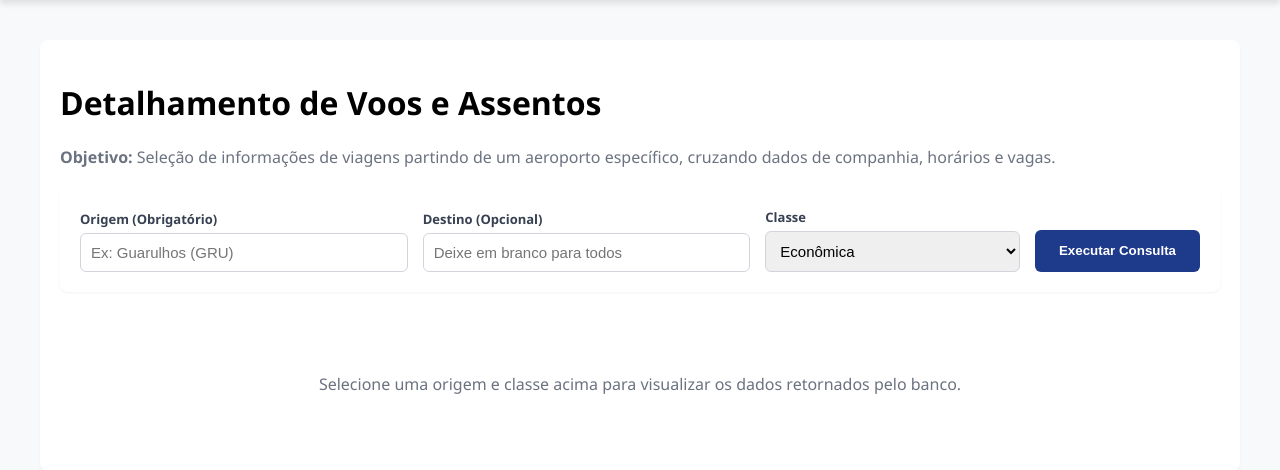
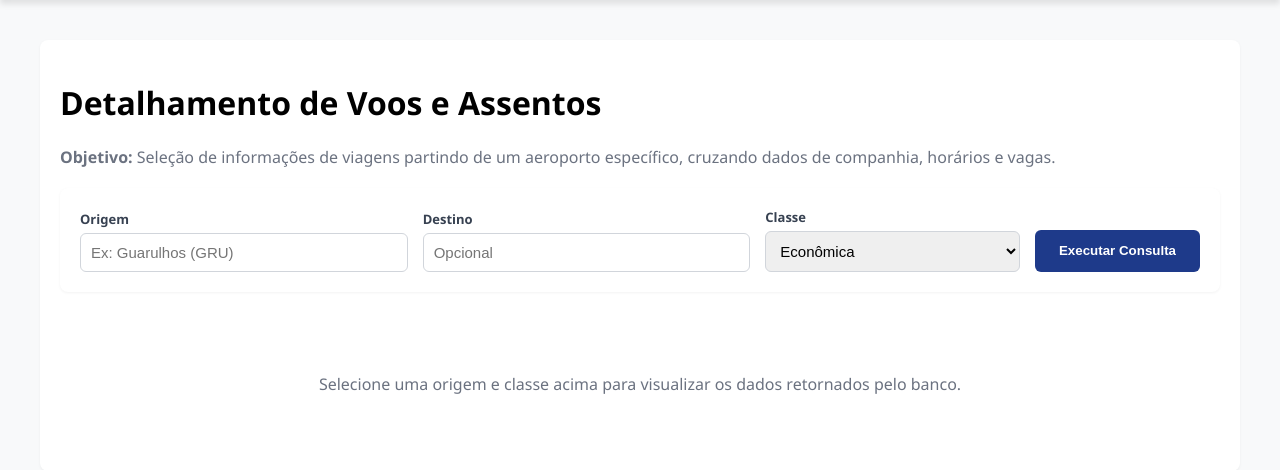
Before and after one commit to DerickSchereder/Projeto-Final-Banco-de-dados, a Flask app: page /voos in a window 1280 px wide. Shown: the part 69-539 px from the top of the page. Run offline with Flask 3, Linux system fonts and the light colour scheme; data that the repository does not hold is empty; some libraries are stand-ins or nearby versions.

Commit message:
pequenos ajustes

```diff
--- a/app.py
+++ b/app.py
@@ -127,12 +127,11 @@ def voos():
 
     if request.method == 'POST':
         origem = request.form.get('origem')
-        destino = request.form.get('destino') # Agora é opcional
+        destino = request.form.get('destino') # opcional
         classe = request.form.get('classe')
 
         origem_iata = origem[:3].upper()
 
-        # A consulta base exigida pelo professor
         query = """
             SELECT
                 vd.id_rota_viagem AS "Código Viagem",
@@ -160,16 +159,14 @@ def voos():
         # Parâmetros base
         params = [origem_iata, classe]
 
-        # Se o usuário preencheu o destino, nós injetamos o filtro na query!
+        # Se o usuário preencheu o destino, o filtro é injetado na query
         if destino:
             destino_iata = destino[:3].upper()
             query += " AND vd.destino = %s"
             params.append(destino_iata)
 
-        # Adiciona a ordenação no final
         query += " ORDER BY ccv.tarifa ASC;"
 
-        # Executa a query com 2 ou 3 parâmetros dinamicamente
         cursor.execute(query, tuple(params))
         resultados_voos = cursor.fetchall()
 
--- a/templates/faturamento_por_pagamento.html
+++ b/templates/faturamento_por_pagamento.html
@@ -3,7 +3,7 @@
 {% block title %}Relatório - Faturamento por Forma de Pagamento{% endblock %}
 
 {% block extra_css %}
-<!-- Importa apenas o CSS base, que agora já contém a classe de dinheiro -->
+
 <link rel="stylesheet" href="{{ url_for('static', filename='css/base_tabela.css') }}">
 {% endblock %}
 
@@ -25,11 +25,11 @@
         <tbody>
             {% for linha in dados %}
             <tr>
-                <!-- Letra maiúscula na primeira letra da forma de pagamento para ficar mais bonito na tela -->
+
                 <td style="text-transform: capitalize;">{{ linha[0] }}</td>
                 <td>{{ linha[1] }}</td> <!-- qtd_pedidos -->
 
-                <!-- Aqui usamos a classe que você moveu para o base_tabela.css -->
+
                 <td class="valor-investido">R$ {{ "%.2f"|format(linha[2]) }}</td>
             </tr>
             {% else %}
--- a/templates/hoteis_por_cidade.html
+++ b/templates/hoteis_por_cidade.html
@@ -13,7 +13,7 @@
         <strong>Objetivo:</strong> Exibir o nome de cada cidade de destino, o estado e a quantidade total de hotéis cadastrados nela, ordenados de forma decrescente.
     </p>
 
-    <!-- Tabela usando as suas classes CSS padronizadas -->
+
     <table class="tabela-relatorio">
         <thead>
             <tr>
--- a/templates/investimento_clientes_antes_2000.html
+++ b/templates/investimento_clientes_antes_2000.html
@@ -3,9 +3,9 @@
 {% block title %}Relatório - Investimento de Clientes Clássicos{% endblock %}
 
 {% block extra_css %}
-<!-- Importa o seu CSS base para tabelas -->
+
 <link rel="stylesheet" href="{{ url_for('static', filename='css/base_tabela.css') }}">
-<!-- Importa o CSS específico desta tela para destacar o dinheiro -->
+
 <link rel="stylesheet" href="{{ url_for('static', filename='css/investimento_clientes_antes_2000.css') }}">
 {% endblock %}
 
--- a/templates/voos.html
+++ b/templates/voos.html
@@ -3,7 +3,7 @@
 {% block title %}Consulta - Detalhamento de Voos{% endblock %}
 
 {% block extra_css %}
-<!-- Reaproveitamos o seu CSS base para tabelas -->
+
 <link rel="stylesheet" href="{{ url_for('static', filename='css/base_tabela.css') }}">
 <style>
     .search-vitrine {
@@ -52,7 +52,7 @@
 {% endblock %}
 
 {% block content %}
-<div class="relatorio-container" style="max-width: 1200px;"> <!-- Deixei mais largo por ter muitas colunas -->
+<div class="relatorio-container" style="max-width: 1200px;">
     <h1>Detalhamento de Voos e Assentos</h1>
     <p style="color: #6b7280; margin-bottom: 20px;">
         <strong>Objetivo:</strong> Seleção de informações de viagens partindo de um aeroporto específico, cruzando dados de companhia, horários e vagas.
@@ -62,14 +62,13 @@
     <div class="search-vitrine">
         <form method="POST" action="/voos">
             <div class="input-group">
-                <label>Origem (Obrigatório)</label>
-                <input type="text" name="origem" list="lista-aeroportos" placeholder="Ex: Guarulhos (GRU)" required>
+                <label>Origem </label>
+                <input type="text" name="origem" list="lista-aeroportos" placeholder="Ex: Guarulhos (GRU)" required readonly onclick="this.removeAttribute('readonly')">
             </div>
 
             <div class="input-group">
-                <label>Destino (Opcional)</label>
-                <!-- Tirei o 'required' para funcionar o esquema de consulta flexível -->
-                <input type="text" name="destino" list="lista-aeroportos" placeholder="Deixe em branco para todos">
+                <label>Destino </label>
+                <input type="text" name="destino" list="lista-aeroportos" placeholder="Opcional" readonly onclick="this.removeAttribute('readonly')">
             </div>
 
             <div class="input-group">
@@ -93,7 +92,7 @@
         {% endfor %}
     </datalist>
 
-    <!-- TABELA DE RESULTADOS (Só aparece após o POST) -->
+    <!-- TABELA DE RESULTADOS -->
     {% if request.method == 'POST' %}
         <table class="tabela-relatorio">
             <thead>
@@ -121,7 +120,7 @@
                     <td style="text-transform: capitalize;">{{ voo[6] }}</td> <!-- classe -->
                     <td class="valor-investido">R$ {{ "%.2f"|format(voo[7]) }}</td> <!-- tarifa -->
 
-                    <!-- Destaque visual se houver poucas vagas (opcional) -->
+                    <!-- Destaque visual se houver poucas vagas  -->
                     <td>
                         {% if voo[8] <= 5 %}
                             <span style="color: #dc2626; font-weight: bold;">{{ voo[8] }} restantes</span>
```
